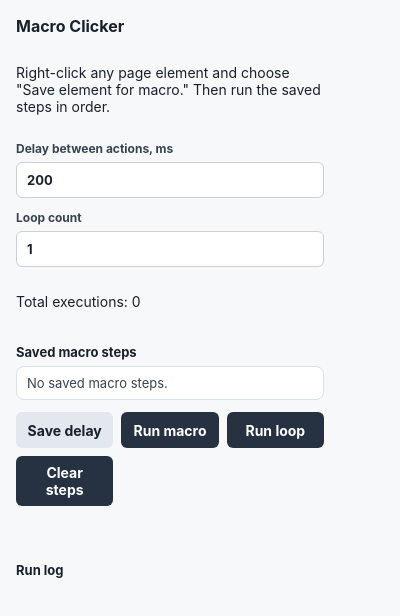
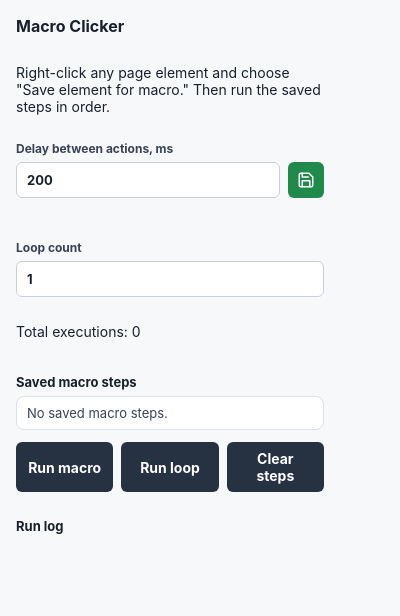
Before and after one commit to WilliamSampaio/macro-chrome-ext, a browser extension: page popup/popup.html in a window 400 px wide. Drawn offline with Linux system fonts and the light colour scheme.

Commit message:
adiciona controle de atraso com botão de salvar no popup

```diff
--- a/popup/popup.css
+++ b/popup/popup.css
@@ -52,6 +52,13 @@ input:focus {
   border-color: #346fd6;
   outline: 2px solid #b9cdf6;
   outline-offset: 0;
+}
+
+.delay-control {
+  display: grid;
+  grid-template-columns: 1fr 36px;
+  gap: 8px;
+  align-items: center;
 }
 
 .checkbox {
@@ -161,13 +168,28 @@ button:disabled {
   opacity: 0.6;
 }
 
-#save {
-  background: #e3e7ee;
-  color: #18202b;
+.save-delay-button {
+  display: grid;
+  place-items: center;
+  width: 36px;
+  min-height: 36px;
+  padding: 0;
+  background: #1f8a4c;
+  color: #fff;
 }
 
-#save:hover {
-  background: #d4dae4;
+.save-delay-button:hover {
+  background: #176b3a;
+}
+
+.save-delay-button svg {
+  width: 18px;
+  height: 18px;
+  fill: none;
+  stroke: currentColor;
+  stroke-linecap: round;
+  stroke-linejoin: round;
+  stroke-width: 2;
 }
 
 #status {
--- a/popup/popup.html
+++ b/popup/popup.html
@@ -16,8 +16,19 @@
 
     <label>
       Delay between actions, ms
-      <input id="delayMs" type="number" min="0" step="50">
+      <span class="delay-control">
+        <input id="delayMs" type="number" min="0" step="50">
+        <button id="save" class="save-delay-button" type="button" aria-label="Save delay" title="Save delay">
+          <svg aria-hidden="true" viewBox="0 0 24 24" focusable="false">
+            <path d="M19 21H5a2 2 0 0 1-2-2V5a2 2 0 0 1 2-2h11l5 5v11a2 2 0 0 1-2 2Z"></path>
+            <path d="M17 21v-8H7v8"></path>
+            <path d="M7 3v5h8"></path>
+          </svg>
+        </button>
+      </span>
     </label>
+
+    <p id="status" role="status"></p>
 
     <label>
       Loop count
@@ -32,13 +43,10 @@
     </div>
 
     <div class="actions">
-      <button id="save" type="button">Save delay</button>
       <button id="run" type="button">Run macro</button>
       <button id="runLoop" type="button">Run loop</button>
       <button id="clear" type="button">Clear steps</button>
     </div>
-
-    <p id="status" role="status"></p>
 
     <div class="log">
       <h2>Run log</h2>
```
